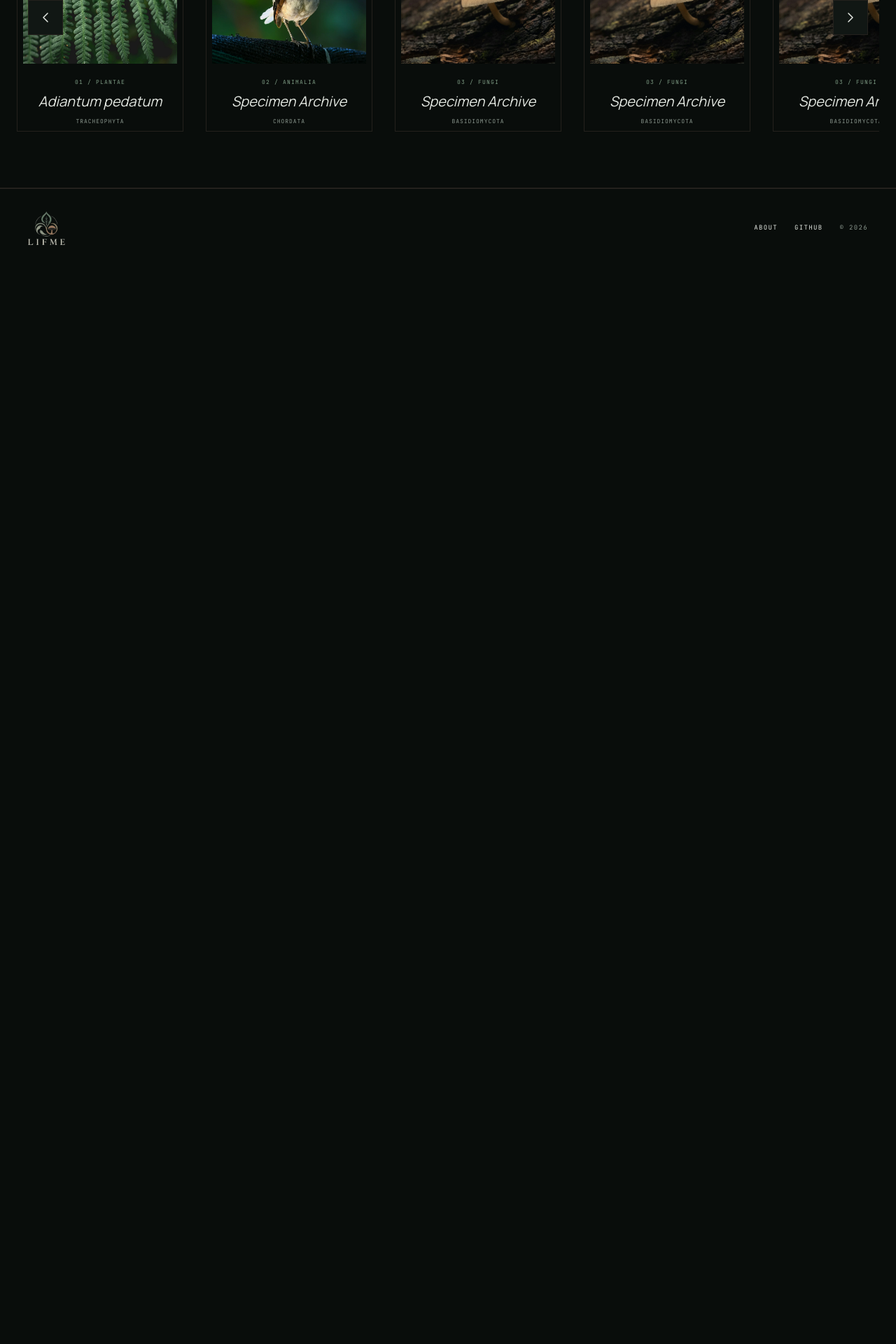
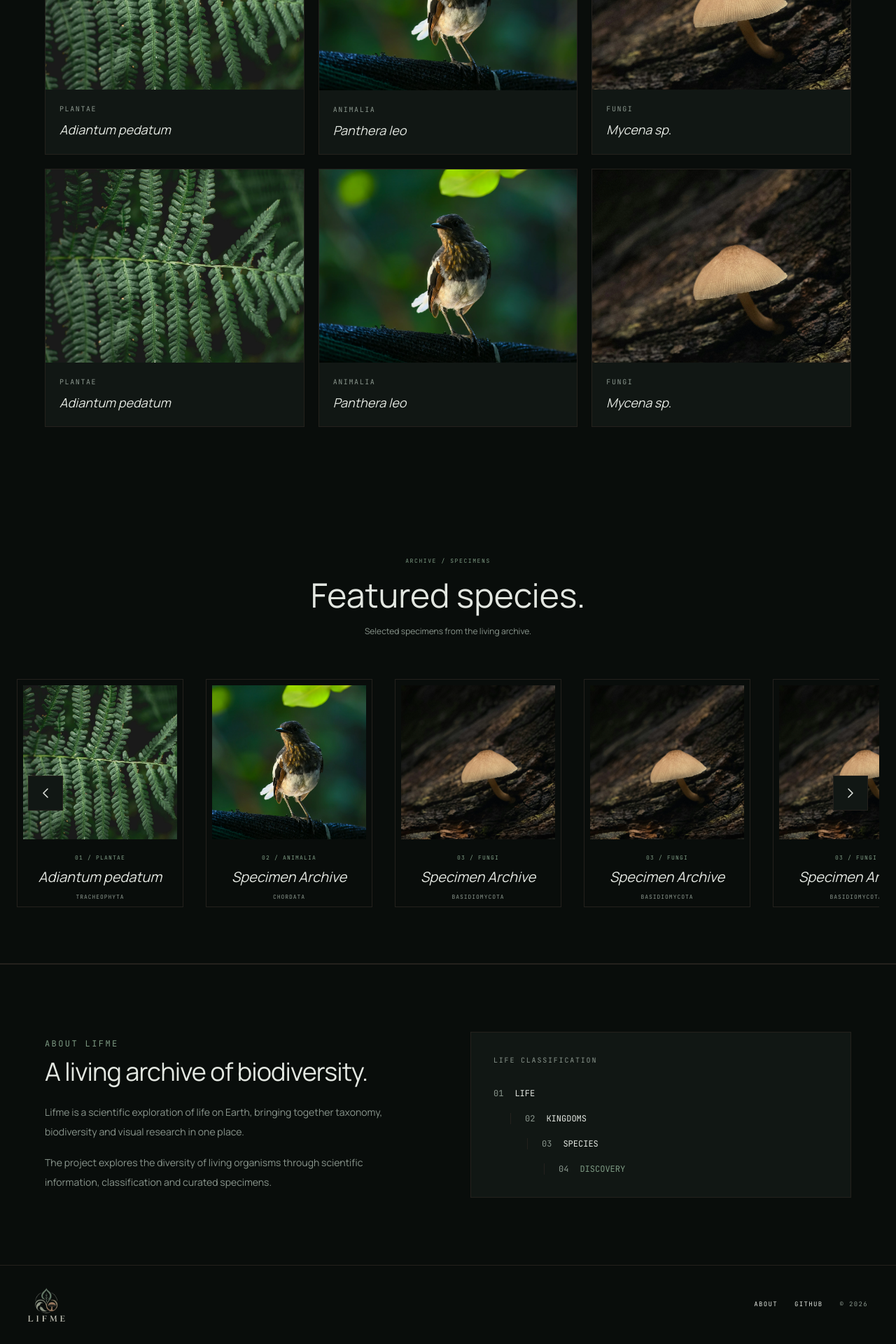
Before and after one commit to jaozinpaulin/Leaf-Me-2.0, a Next.js app: page / in a window 1280 px wide. Shown: the part 2913-4833 px from the top of the page at 70% size. Before the commit the page ends 3295 px from the top, so only its background shows below. Built offline with nearby package versions, Linux system fonts and the light colour scheme.

Commit message:
feat: add about and explore life sections

```diff
--- a/src/app/page.tsx
+++ b/src/app/page.tsx
@@ -3,6 +3,10 @@ import Kingdoms from "@/components/Kingdoms";
 import Navbar from "@/components/Navbar";
 import Footer from "@/components/Footer";
 import FeaturedSpecies from "@/components/FeaturedSpecies";
+import ExploreLife from "@/components/ExploreLife";
+import About from "@/components/About";
+
+
 
 
 export default function Home() {
@@ -11,7 +15,9 @@ export default function Home() {
       <Navbar />
       <Hero />
       <Kingdoms />
+      <ExploreLife />
       <FeaturedSpecies />
+      <About />
       <Footer />
     </main>
   );
--- /dev/null
+++ b/src/components/About.tsx
@@ -0,0 +1,55 @@
+export default function About() {
+    return (
+        <section className="border-t border-leaf-border px-6 py-24 md:px-10">
+            <div className="mx-auto grid max-w-6xl gap-16 md:grid-cols-2 md:items-center">
+                <div>
+                    <p className="mb-3 font-mono text-xs uppercase tracking-[0.2em] text-leaf-accent">
+                        About Lifme
+                    </p>
+
+                    <h2 className="font-display text-3xl tracking-tight text-leaf-text md:text-4xl">
+                        A living archive of biodiversity.
+                    </h2>
+
+                    <p className="mt-6 max-w-lg text-sm leading-7 text-leaf-muted">
+                        Lifme is a scientific exploration of life on Earth, bringing
+                        together taxonomy, biodiversity and visual research in one place.
+                    </p>
+
+                    <p className="mt-4 max-w-lg text-sm leading-7 text-leaf-muted">
+                        The project explores the diversity of living organisms through
+                        scientific information, classification and curated specimens.
+                    </p>
+                </div>
+
+                <div className="border border-leaf-border bg-leaf-surface p-6 md:p-8">
+                    <p className="mb-8 font-mono text-[10px] uppercase tracking-[0.18em] text-leaf-muted">
+                        Life classification
+                    </p>
+
+                    <div className="space-y-5 font-mono text-xs">
+                        <div className="flex items-center gap-4">
+                            <span className="text-leaf-muted">01</span>
+                            <span className="text-leaf-text">LIFE</span>
+                        </div>
+
+                        <div className="ml-6 flex items-center gap-4 border-l border-leaf-border pl-5">
+                            <span className="text-leaf-muted">02</span>
+                            <span className="text-leaf-text">KINGDOMS</span>
+                        </div>
+
+                        <div className="ml-12 flex items-center gap-4 border-l border-leaf-border pl-5">
+                            <span className="text-leaf-muted">03</span>
+                            <span className="text-leaf-text">SPECIES</span>
+                        </div>
+
+                        <div className="ml-18 flex items-center gap-4 border-l border-leaf-border pl-5">
+                            <span className="text-leaf-muted">04</span>
+                            <span className="text-leaf-accent">DISCOVERY</span>
+                        </div>
+                    </div>
+                </div>
+            </div>
+        </section>
+    );
+}
--- /dev/null
+++ b/src/components/ExploreLife.tsx
@@ -0,0 +1,82 @@
+const specimens = [
+    {
+        name: "Adiantum pedatum",
+        kingdom: "Plantae",
+        image: "/plantae.webp",
+    },
+    {
+        name: "Panthera leo",
+        kingdom: "Animalia",
+        image: "/animalia.webp",
+    },
+    {
+        name: "Mycena sp.",
+        kingdom: "Fungi",
+        image: "/fungi.webp",
+    },
+    {
+        name: "Adiantum pedatum",
+        kingdom: "Plantae",
+        image: "/plantae.webp",
+    },
+    {
+        name: "Panthera leo",
+        kingdom: "Animalia",
+        image: "/animalia.webp",
+    },
+    {
+        name: "Mycena sp.",
+        kingdom: "Fungi",
+        image: "/fungi.webp",
+    },
+];
+
+export default function ExploreLife() {
+    return (
+        <section className="border-t border-leaf-border px-6 py-24 md:px-10">
+            <div className="mx-auto max-w-6xl">
+                <div className="mb-12 max-w-xl">
+                    <p className="mb-3 font-mono text-xs uppercase tracking-[0.2em] text-leaf-accent">
+                        Explore Life
+                    </p>
+
+                    <h2 className="font-display text-3xl tracking-tight text-leaf-text md:text-4xl">
+                        A closer look at life.
+                    </h2>
+
+                    <p className="mt-4 text-sm leading-6 text-leaf-muted">
+                        Discover organisms across the living world, from plants and
+                        animals to fungi.
+                    </p>
+                </div>
+
+                <div className="grid gap-5 md:grid-cols-3">
+                    {specimens.map((specimen) => (
+                        <article
+                            key={specimen.name}
+                            className="group overflow-hidden border border-leaf-border bg-leaf-surface"
+                        >
+                            <div className="aspect-[4/3] overflow-hidden">
+                                <img
+                                    src={specimen.image}
+                                    alt={specimen.name}
+                                    className="h-full w-full object-cover transition-transform duration-500 group-hover:scale-105"
+                                />
+                            </div>
+
+                            <div className="p-5">
+                                <p className="mb-2 font-mono text-[10px] uppercase tracking-[0.16em] text-leaf-muted">
+                                    {specimen.kingdom}
+                                </p>
+
+                                <h3 className="font-display text-lg italic text-leaf-text">
+                                    {specimen.name}
+                                </h3>
+                            </div>
+                        </article>
+                    ))}
+                </div>
+            </div>
+        </section>
+    );
+}
```
